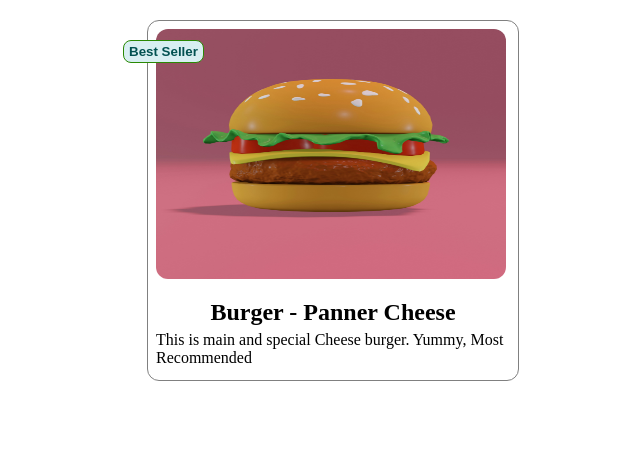
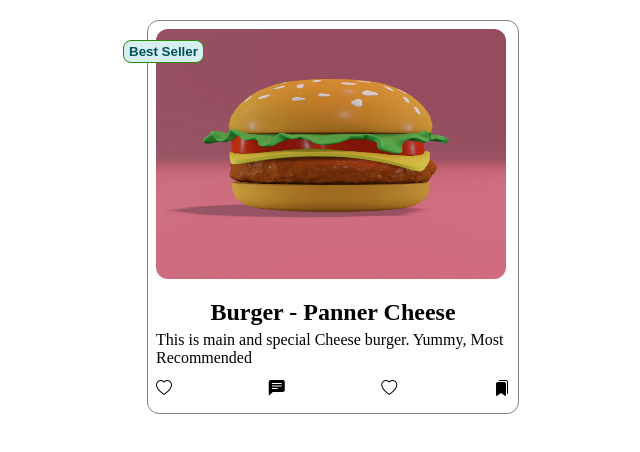
Before and after one commit to alhadthakare09/menu-item, a plain HTML site: page index.html in a window 1280 px wide. Shown: the whole page, without its empty margins (307-947 px from the left). Drawn offline with nearby package versions, Linux system fonts and the light colour scheme.

Commit message:
PSA-3456: Buttons to develop - like, message, forward and save
PSA-3456: Buttons to develop - like, message, forward and save

```diff
--- a/index.html
+++ b/index.html
@@ -24,6 +24,17 @@
             <p>This is main and special Cheese burger. Yummy, Most Recommended</p>
 
         </section>
+        <section id="card-buttons">
+
+            <i class="bi bi-heart"></i>
+
+            <i class="bi bi-chat-left-text-fill"></i>
+
+            <i class="bi bi-heart"></i>
+
+            <i class="bi bi-bookmarks-fill"></i>
+
+        </section>
 
     </div>
 
--- a/style.css
+++ b/style.css
@@ -1,3 +1,8 @@
+/* BOOTSTRAP icon CDN link */
+@import url("https://cdn.jsdelivr.net/npm/bootstrap-icons@1.3.0/font/bootstrap-icons.css");
+
+
+
 /* body{
 
             background-image: url(assets/developer.png);
@@ -67,3 +72,16 @@
 
   margin-bottom: 5px;
 }
+#card-buttons{
+
+  display: flex;
+
+  justify-content: space-between;
+
+  padding-bottom: 15px;
+
+  padding-left: 8px;
+
+  padding-right: 8px;
+
+}
```
